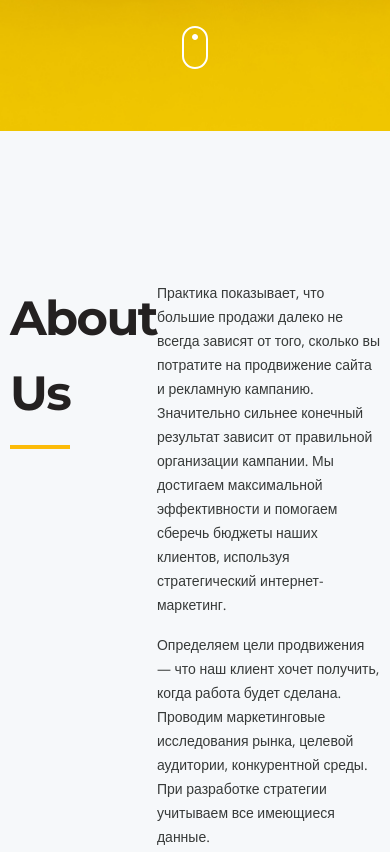
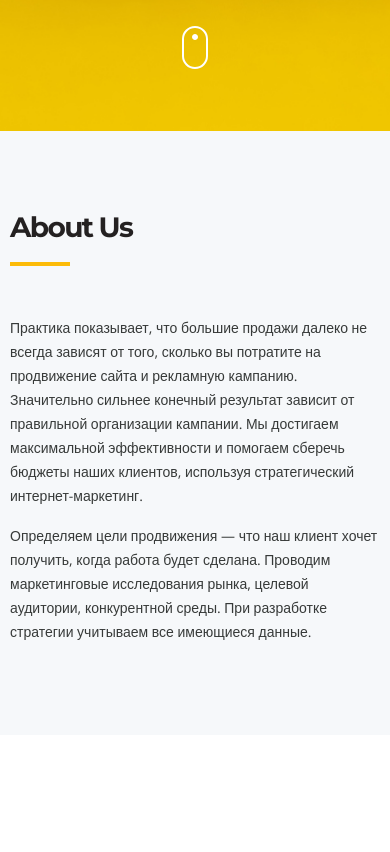
Before and after one commit to IlyaKvitkovskyi/O...Marketing, a plain HTML site: page index.html in a window 390 px wide. Shown: the part 720-1572 px from the top of the page. Drawn offline with nearby package versions, Linux system fonts and the light colour scheme.

Commit message:
added adaptive for about section

```diff
--- a/css/style.css
+++ b/css/style.css
@@ -747,6 +747,24 @@ ul.footer__social {
   background: #2a2c2b;
 }
 
+@media (max-width: 1200px) {
+  .about__inner {
+    display: block;
+  }
+
+  .about__title {
+    margin-bottom: 50px;
+  }
+
+  .about {
+    padding: 75px 0;
+  }
+
+  .about__text p {
+    max-width: 100%;
+  }
+}
+
 @media (max-width: 768px) {
   .menu__list {
     display: block;
@@ -821,6 +839,11 @@ ul.footer__social {
     font-size: 14px;
     line-height: 16px;
   }
+
+  .title {
+    font-size: 48px;
+    line-height: 60px;
+  }
 }
 
 @media (max-width: 440px) {
@@ -833,4 +856,10 @@ ul.footer__social {
     font-size: 12px;
     line-height: 14px;
   }
+
+  .about__title,
+  .title {
+    font-size: 28px;
+    line-height: 42px;
+  }
 }
```
